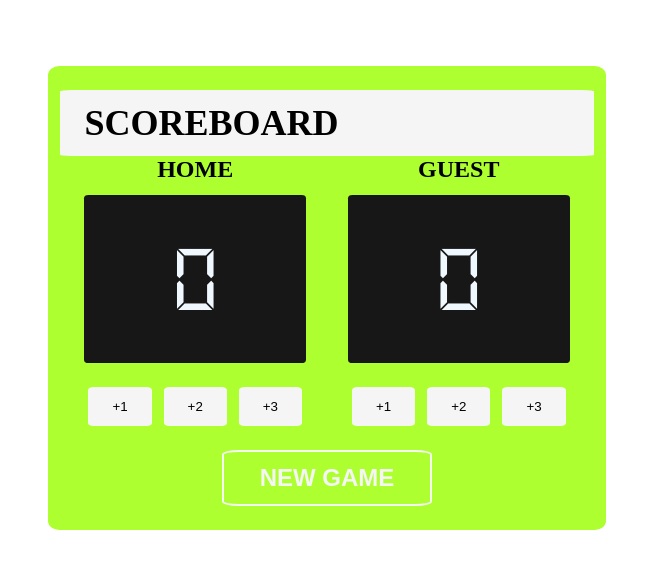
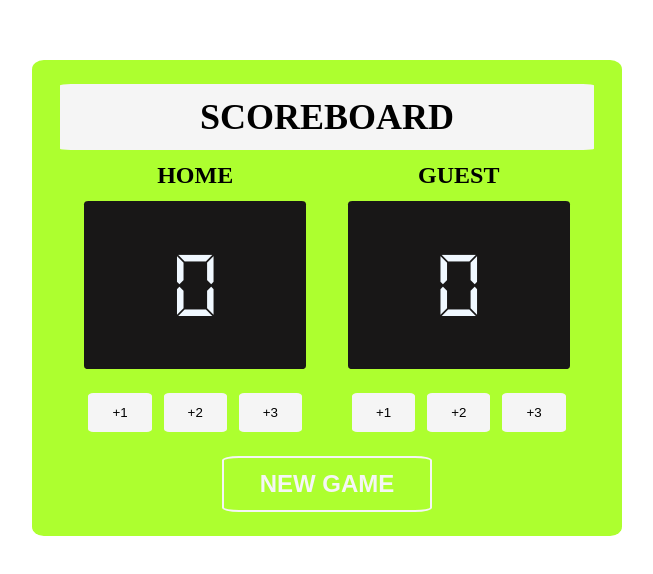
Before and after one commit to livingsarkwah/Scoreboard, a website built with Vite: page index.html in a window 1280 px wide. Shown: the part 102-676 px from the top of the page, without its empty margins (313-966 px from the left). Built offline with nearby package versions, Linux system fonts and the light colour scheme.

Commit message:
Update index.css

```diff
--- a/index.css
+++ b/index.css
@@ -28,7 +28,7 @@ button {
     flex-direction: column;
     align-items: center;
     background: greenyellow;
-    padding: 24px 36px;
+    padding: 24px 52px;
 }
 .game {
     display: flex;
@@ -42,8 +42,10 @@ button {
 h2 {
     font-size: 36px;
     background: whitesmoke;
+    text-align: center;
     width: 100%;
     padding: 12px 24px;
+    margin-bottom: 12px;
 }
 
 h3 {
```
